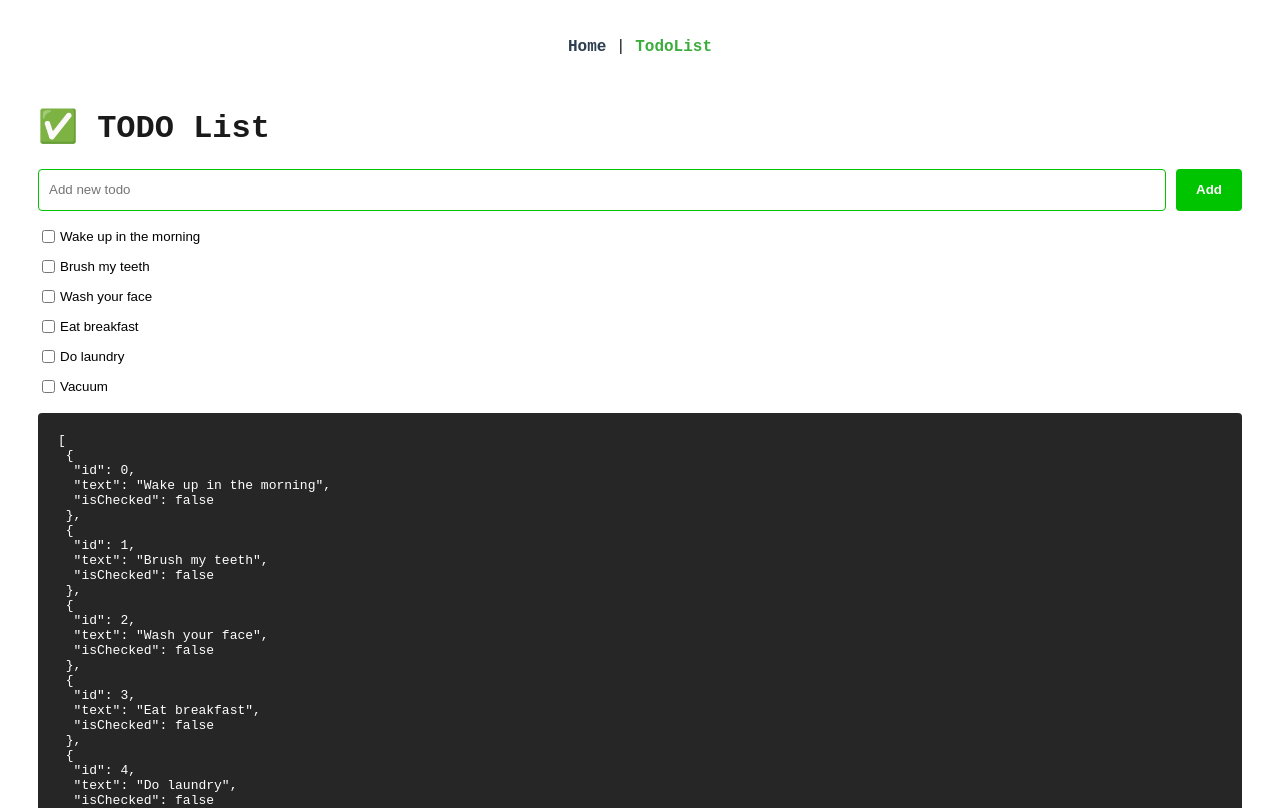
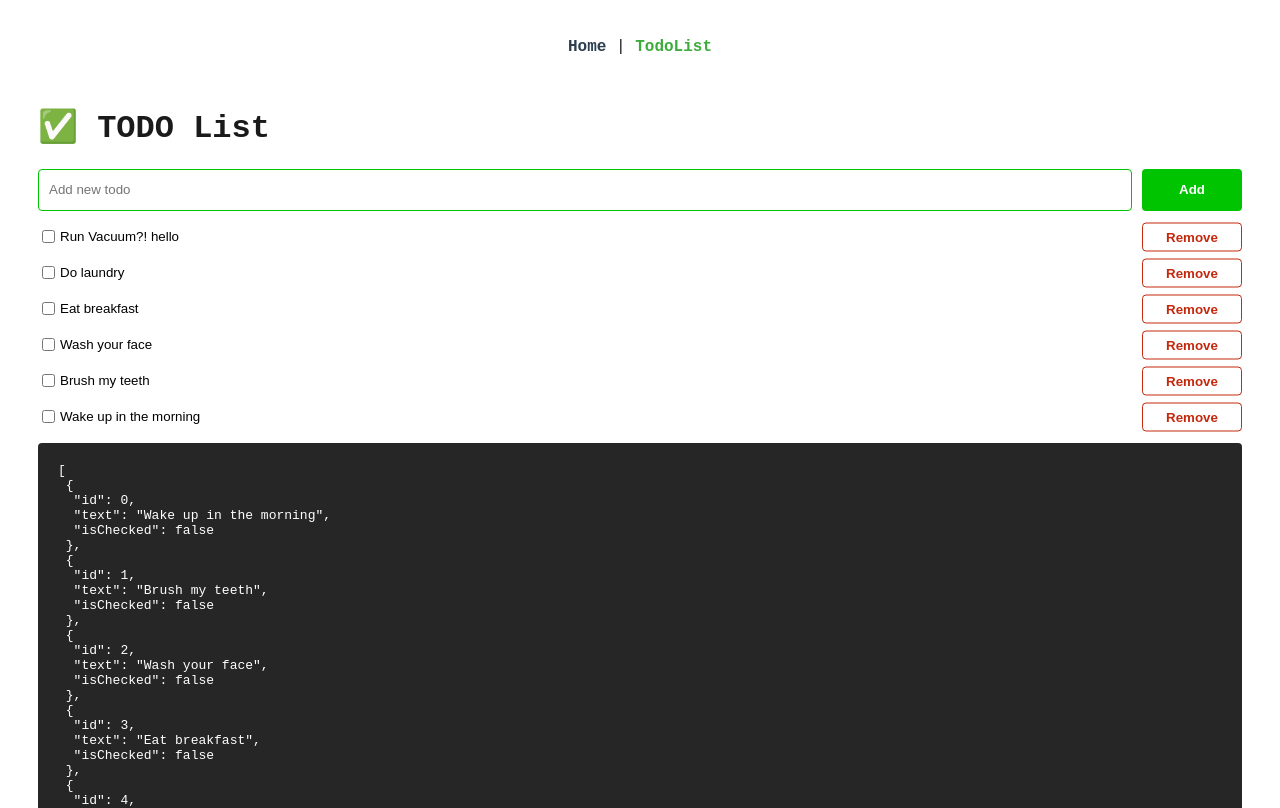
Before and after one commit to hellogracecho/vue-simple-todo, a Vue app: page /todo-list in a window 1280 px wide. Shown: the top 808 px of the page. Built offline with nearby package versions, Linux system fonts and the light colour scheme.

Commit message:
previous changes

```diff
--- a/src/App.vue
+++ b/src/App.vue
@@ -37,4 +37,36 @@ pre {
   white-space: -o-pre-wrap; /* Opera 7 */
   word-wrap: break-word; /* Internet Explorer 5.5+ */
 }
+
+button {
+  cursor: pointer;
+  padding: 10px 20px;
+  width: 100px;
+  border: transparent;
+  color: #fff;
+  font-weight: bold;
+  border-radius: 4px;
+  &.btn--primary {
+    background-color: #00c400;
+
+    &:hover,
+    &:focus,
+    &:active {
+      background-color: #0fa90f;
+    }
+  }
+  &.btn--warning {
+    padding: 6px 20px;
+    color: #c4280d;
+    background: #fff;
+    border: 1px solid #c4280d;
+
+    &:hover,
+    &:focus,
+    &:active {
+      color: #fff;
+      background-color: #c4280d;
+    }
+  }
+}
 </style>
--- a/src/components/TodoItem.vue
+++ b/src/components/TodoItem.vue
@@ -7,9 +7,7 @@
       @click="onEmitTodo"
       :class="{ checked: isChecked }"
     />
-    <!-- <label :class="{ checked: isChecked }" for="{{ todo.id }}">{{
-      todo.text
-    }}</label> -->
+    <button @click="onRemoveTodo" class="btn--warning">Remove</button>
   </li>
 </template>
 
@@ -30,16 +28,28 @@ export default {
       });
       this.isChecked = event.target.checked;
     },
+    onRemoveTodo: function() {
+      this.$emit('removed', {
+        id: this.todo.id,
+      });
+    },
   },
 };
 </script>
 
 <style scoped lang="scss">
+li {
+  position: relative;
+  button {
+    position: absolute;
+    right: 0;
+    top: 50%;
+    transform: translateY(-50%);
+  }
+}
 input {
   cursor: pointer;
-}
-
-[type='checkbox']:after {
+  &[type='checkbox']:after {
     content: attr(value);
     margin: -1px 0 0 18px;
     vertical-align: top;
@@ -47,7 +57,8 @@ input {
     display: inline-block;
   }
 
-.checked {
+  &.checked {
     color: #606060;
   }
+}
 </style>
--- /dev/null
+++ b/src/data.js
@@ -0,0 +1,8 @@
+export const todoList = [
+    { id: 0, text: 'Wake up in the morning', isChecked: false },
+    { id: 1, text: 'Brush my teeth', isChecked: false },
+    { id: 2, text: 'Wash your face', isChecked: false },
+    { id: 3, text: 'Eat breakfast', isChecked: false },
+    { id: 4, text: 'Do laundry', isChecked: false },
+    { id: 5, text: 'Run Vacuum?! hello', isChecked: false },
+]
--- a/src/views/TodoList.vue
+++ b/src/views/TodoList.vue
@@ -8,12 +8,13 @@
         type="text"
         placeholder="Add new todo"
       />
-      <button @click="addTodo(newTodo)">Add</button>
+      <button @click="addTodo(newTodo)" class="btn--primary">Add</button>
     </div>
     <ul>
       <TodoItem
         @clicked="onClickChild"
-        v-for="item in todoList"
+        @removed="onRemoveTodo"
+        v-for="item in reversedList"
         :todo="item"
         :key="item.id"
       ></TodoItem>
@@ -25,6 +26,7 @@
 <script>
 // @ is an alias to /src
 import TodoItem from '@/components/TodoItem.vue';
+import { todoList } from '@/data';
 
 export default {
   name: 'TodoList',
@@ -34,14 +36,7 @@ export default {
   props: ['checkedTodo'],
   data() {
     return {
-      todoList: [
-        { id: 0, text: 'Wake up in the morning', isChecked: false },
-        { id: 1, text: 'Brush my teeth', isChecked: false },
-        { id: 2, text: 'Wash your face', isChecked: false },
-        { id: 3, text: 'Eat breakfast', isChecked: false },
-        { id: 4, text: 'Do laundry', isChecked: false },
-        { id: 5, text: 'Vacuum', isChecked: false },
-      ],
+      todoList: todoList,
       newTodo: '',
       checkedTodos: [],
     };
@@ -67,11 +62,25 @@ export default {
       });
       this.reOrderList();
     },
+    onRemoveTodo(selectedItem) {
+      if (confirm('Are you sure you wanna delete?')) {
+        this.todoList.forEach((item, index) => {
+          if (item.id === selectedItem.id) {
+            this.todoList.splice(index, 1);
+          }
+        });
+      }
+    },
     reOrderList: function() {
       // order by unchecked todos first followed by completed ones
       this.todoList.sort(function(x, y) {
-        return x.isChecked === y.isChecked ? 0 : x.isChecked ? 1 : -1;
+        return x.isChecked === y.isChecked ? 0 : x.isChecked ? -1 : 1;
       });
+    },
+  },
+  computed: {
+    reversedList() {
+      return [...this.todoList].reverse();
     },
   },
 };
@@ -85,7 +94,7 @@ export default {
     padding: 0;
   }
   li {
-    margin: 10px 0;
+    margin: 16px 0;
   }
 
   &_add {
@@ -102,21 +111,6 @@ export default {
         box-shadow: 0 0 2px #00c400;
       }
     }
-    button {
-      cursor: pointer;
-      padding: 10px 20px;
-      background-color: #00c400;
-      border: transparent;
-      color: #fff;
-      font-weight: bold;
-      border-radius: 4px;
-
-      &:hover,
-      &:focus,
-      &:active {
-        background-color: #0d9b0d;
-      }
-    }
   }
 }
 pre {
```
Lines whose indentation alone changed are shown as unchanged.
